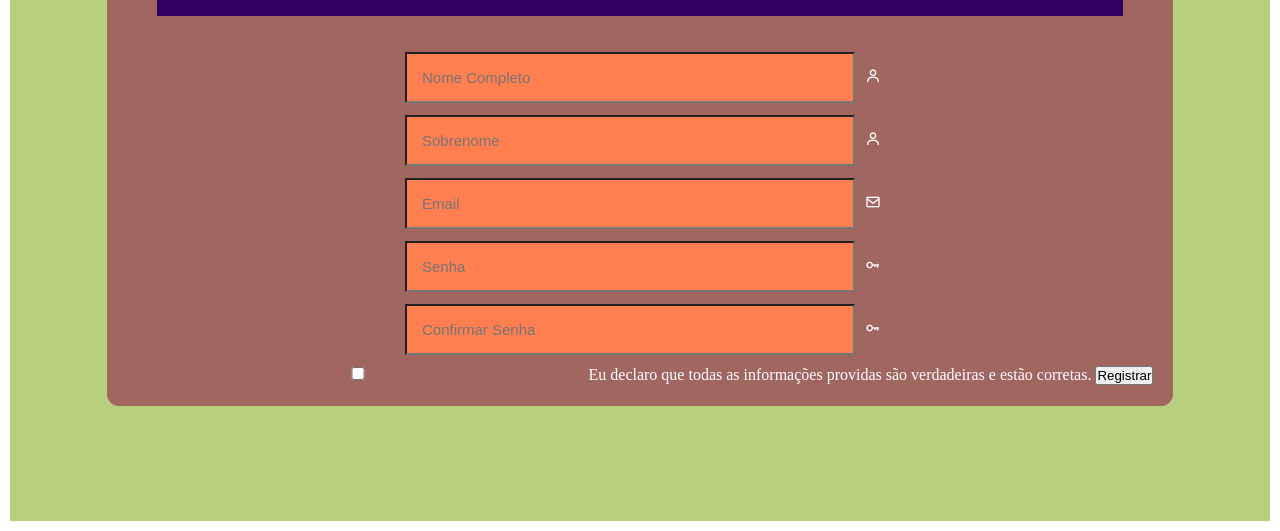
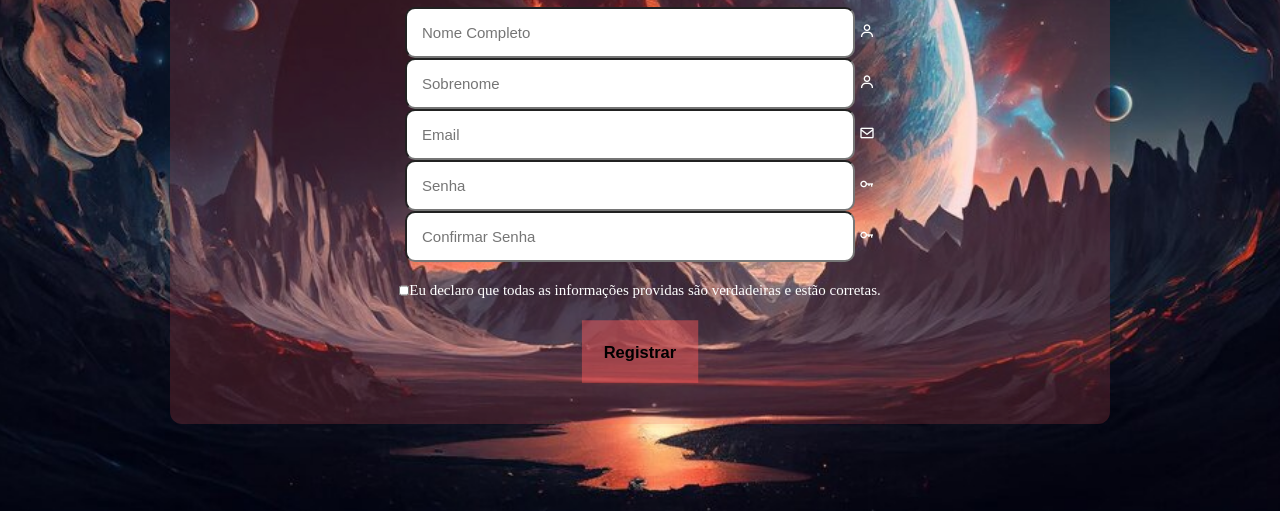
Before and after one commit to MateusAugusto1/Project2024, a plain HTML site: page Aprendizado/index.html in a window 1280 px wide. Shown: the part 289-820 px from the top of the page. Drawn offline with nearby package versions, Linux system fonts and the light colour scheme.

Commit message:
TelaLogin- Planeta

```diff
--- a/Aprendizado/index.html
+++ b/Aprendizado/index.html
@@ -44,9 +44,11 @@
                     </label>
                 </div>
             </div>
-            <Label><input type="checkbox" >Eu declaro que todas as informações providas são verdadeiras e estão corretas.</Label>
+            <Label class="txt"><input type="checkbox" class="ox">Eu declaro que todas as informações providas são verdadeiras e estão corretas.
 
-            <button type="submit"> Registrar</button>
+            </Label>
+
+            <button type="submit" class="btn-register"> Registrar</button>
         </form>
     </div>
 </body>
--- a/Aprendizado/style.css
+++ b/Aprendizado/style.css
@@ -9,8 +9,12 @@
     justify-content: center;
     align-items: center;
     min-height: 100vh;
-    background-color: rgba(122, 168, 13, 0.534);
-    margin: 10px;
+    background-image: url(astronomia-do-ceu-noturno-galactico-e-ciencia-combinaram-ia-generativa_188544-9656.jpg);
+    background-attachment: fixed;
+    background-repeat: no-repeat;
+    background-size: cover;
+    background-position: center;
+
 
 
 }
@@ -18,7 +22,7 @@
 form{
     border-radius: 12px;
     color: rgb(255, 255, 255);
-    background-color: rgba(139, 0, 65, 0.507);
+    background-color: rgba(255, 93, 93, 0.185);
     width: auto;
     padding: 20px;
     text-align: center;
@@ -29,18 +33,59 @@ form h1{
     margin: 30px;
     text-align: center;
     font-size: 60px;
-    background-color: rgb(50, 0, 97);
 }
 input{
-
-    margin: 6px;
+    border-radius: 10px;
     padding: 15px;
     width: 30em;
     font-size: 15px;
-    background-color: coral;
     color: rgb(255, 255, 255);
 
 }
-i{
+.txt{
+    display: flex;
+    justify-content: center;
+    align-items: center;
+    width: 60em;
+    font-size: 15px;
+    margin-top: 20px;
 
 }
+.txt .ox{
+    margin: 0;
+    padding: 0;
+    width: 10px;
+
+}
+
+.btn-register{
+    text-decoration: none;
+    padding: 20px;
+    margin: 24px;
+    border: none;
+    cursor: pointer;
+    font-size: 15px;
+    background-color: rgba(255, 93, 93, 0.459);
+    font-weight: bold;
+    animation: pulse 2s infinite;
+
+}
+
+@keyframes pulse {
+0% {
+    transform: scale(1);
+}
+50% {
+    transform: scale(1.1);
+}
+100% {
+    transform: scale(1);
+}
+}
+
+.btn-register:hover {
+    animation: none;
+    background-color: rgba(252, 0, 0, 0.5);
+    transition: 2s;
+
+}
```
Also changed, not shown: Aprendizado/astronomia-do-ceu-noturno-galactico-e-ciencia-combinaram-ia-generativa_188544-9656.jpg (added).
